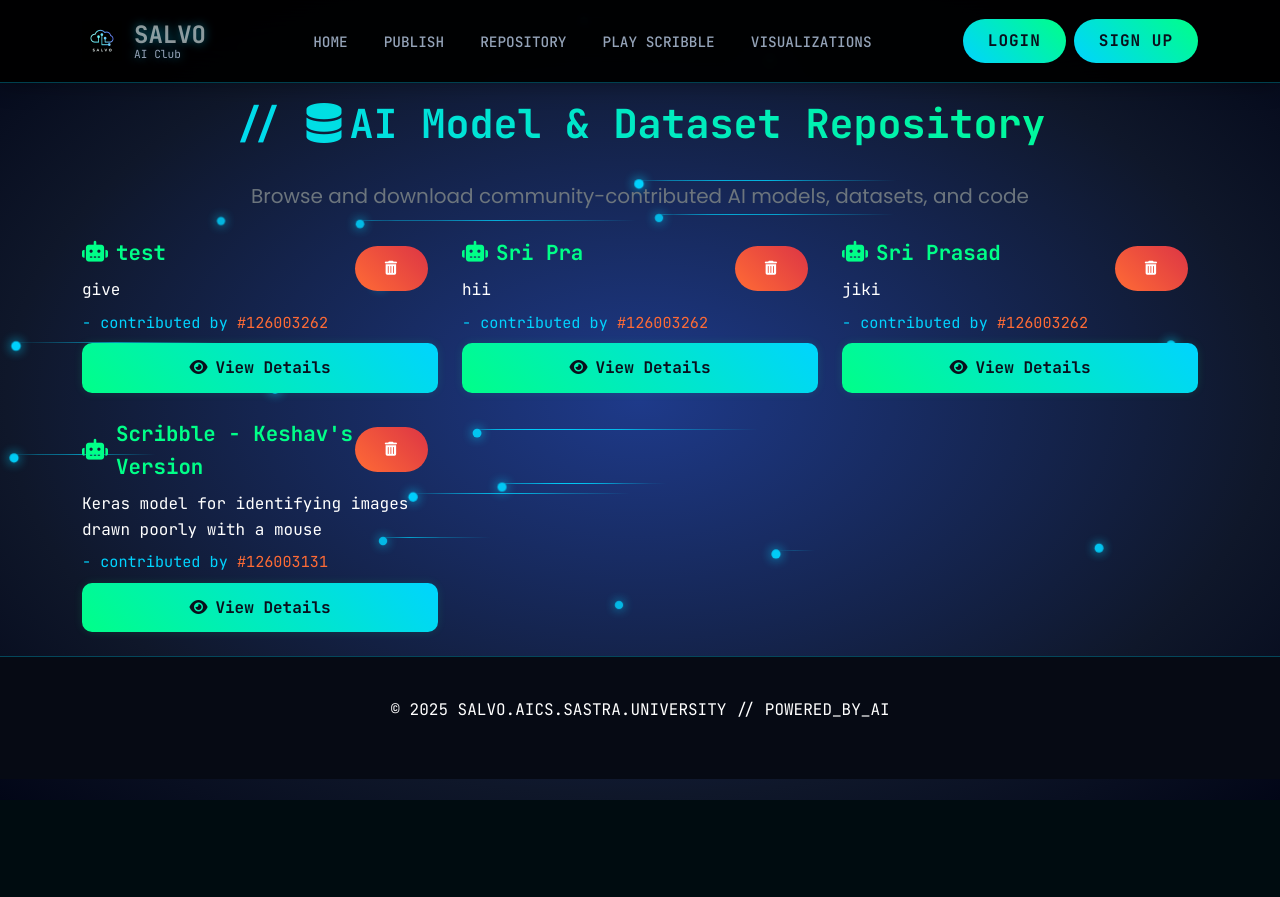
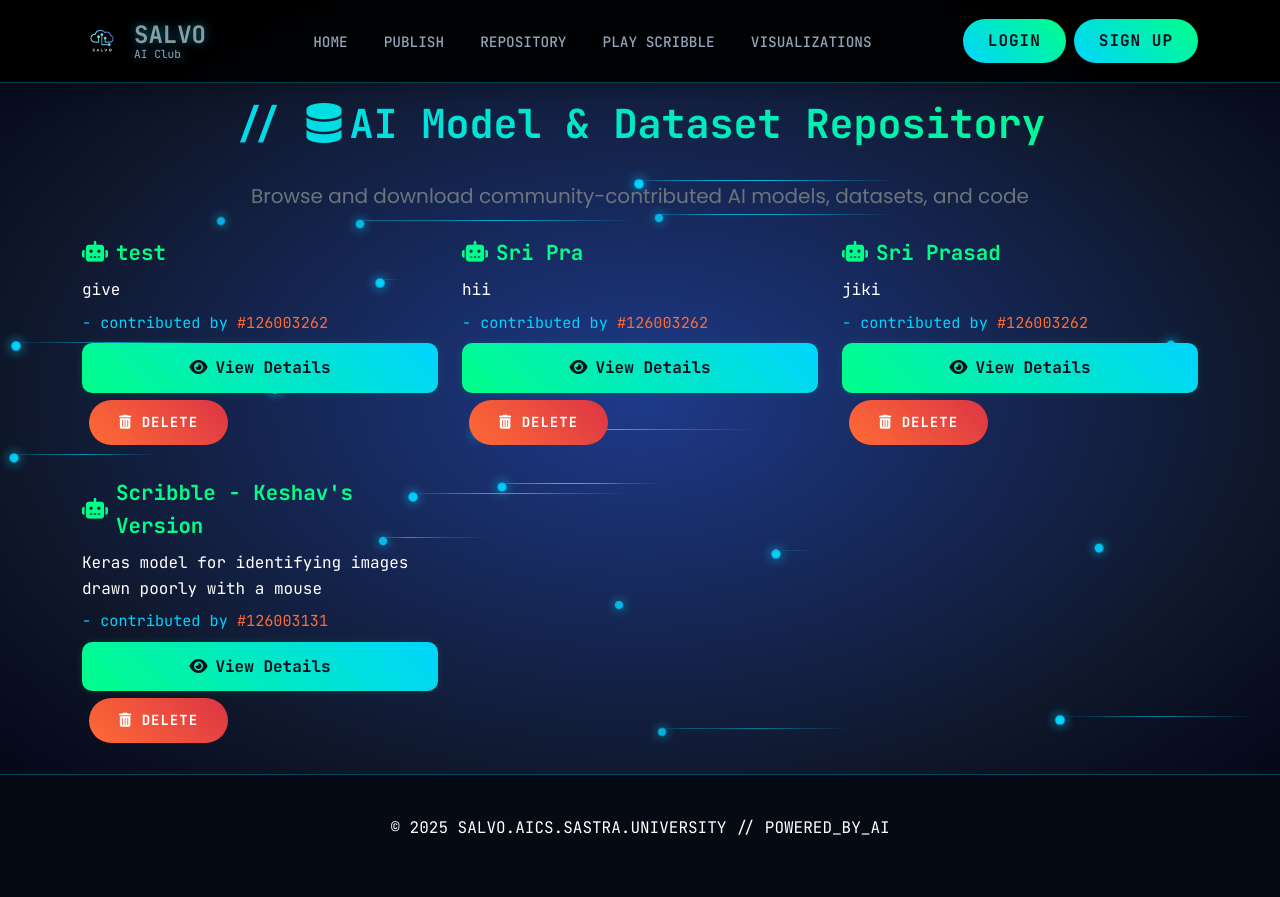
Before and after one commit to Hemanth-9087/SALVO-Website, a Django app: template salvo_website/AAAS/templates/AAAS/aaas_repository.html in a window 1280 px wide. Before the commit the page ends 800 px from the top, so only its background shows below. Run offline with Django 5.2, Linux system fonts and the light colour scheme; the template is opened without the code that fills it: values that come from a table or form of the project are taken from there, others are empty; data comes from the database, SQL or seed files in the repository; both versions use the stored data as it was after the commit; parts of the project's set-up code (start-up, migrations or seed data) failed here and were passed over.

Commit message:
repositioned delete for admin

```diff
--- a/salvo_website/AAAS/templates/AAAS/aaas_repository.html
+++ b/salvo_website/AAAS/templates/AAAS/aaas_repository.html
@@ -82,7 +82,7 @@
         {% for model in models %}
         <div class="col-lg-4 col-md-6 mb-4 d-flex">
             <div class="repo-card w-100 position-relative">
-                <!-- Delete Button -->
+                <!-- Delete Button
                 {% if member and member.club_role == "Lead" or member.club_role == "Co-ordinator" %}
                 <form method="POST" action="{% url 'delete_openmodel' model.id %}" class="position-absolute" style="top: 10px; right: 10px;">
                     {% csrf_token %}
@@ -90,7 +90,8 @@
                         <i class="fas fa-trash-alt"></i>
                     </button>
                 </form>
-                {% endif %}
+                {% endif %} -->
+
                 <div>
                     <div class="repo-title">
                         <i class="fas fa-robot"></i>
@@ -106,7 +107,14 @@
                 <a href="{% url 'aaas_detail' model.id %}" class="repo-btn mt-auto">
                     <i class="fas fa-eye me-2"></i>View Details
                 </a>
-
+                {% if member and member.club_role == "Lead" or member.club_role == "Co-ordinator" %}
+                <form method="POST" action="{% url 'delete_openmodel' model.id %}">
+                    {% csrf_token %}
+                    <button type="submit" class="btn btn-danger btn-sm" style="margin:7px;" onclick="return confirm('Are you sure you want to delete this model?');">
+                        <i class="fas fa-trash-alt"></i> Delete
+                    </button>
+                </form>
+                {% endif %}
             </div>
         </div>
         {% endfor %}
```
Also changed, not shown: salvo_website/db.sqlite3, 1 other file.
